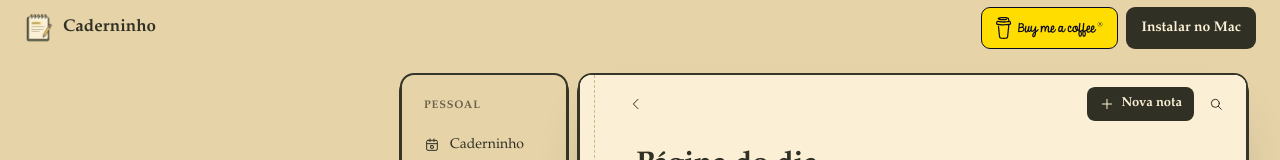
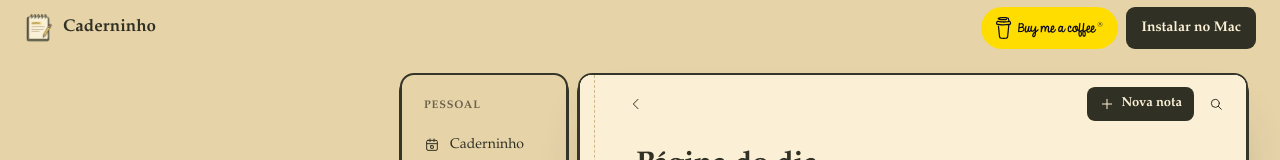
Before and after one commit to fagnermourafeitosa/caderninho, an Electron app: page site/index.html in a window 1280 px wide. Shown: the top 160 px of the page. Drawn offline with Linux system fonts and the light colour scheme.

Commit message:
Use a rounded borderless Buy Me a Coffee button
The README logo was unreadable on GitHub's dark theme; the button SVG
carries its own yellow pill background.

Co-Authored-By: Claude Opus 5.5 <noreply@anthropic.com>

```diff
--- a/site/index.html
+++ b/site/index.html
@@ -58,7 +58,7 @@ svg.i{width:16px;height:16px;flex:none;fill:none;stroke:currentColor;stroke-widt
 .btn-ink{background:var(--ink);color:var(--paper)}
 .btn-ink:hover{background:#45453a}
 .btn-quiet{border-color:var(--edge)}
-.btn-coffee{background:#ffdd00;color:#0d0c22;border-color:#0d0c22}
+.btn-coffee{background:#ffdd00;color:#0d0c22;border-color:transparent;border-radius:999px;padding-left:20px;padding-right:20px}
 .btn-coffee:hover{background:#ffe433}
 .btn-coffee img,.end .btn-coffee img{width:auto;height:22px;margin:0}
 .btn-coffee .cup{display:none}
```
Also changed, not shown: README.md, site/img/bmc-button.svg (added).
